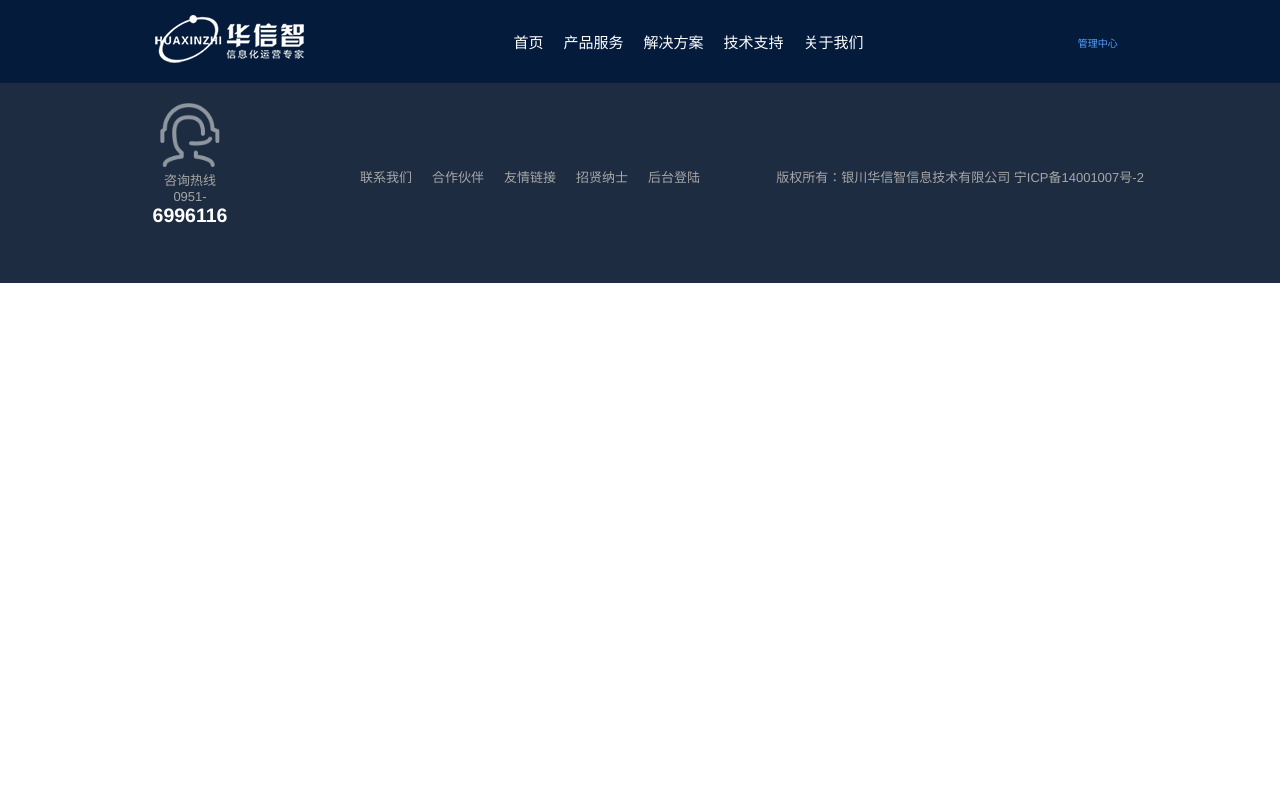
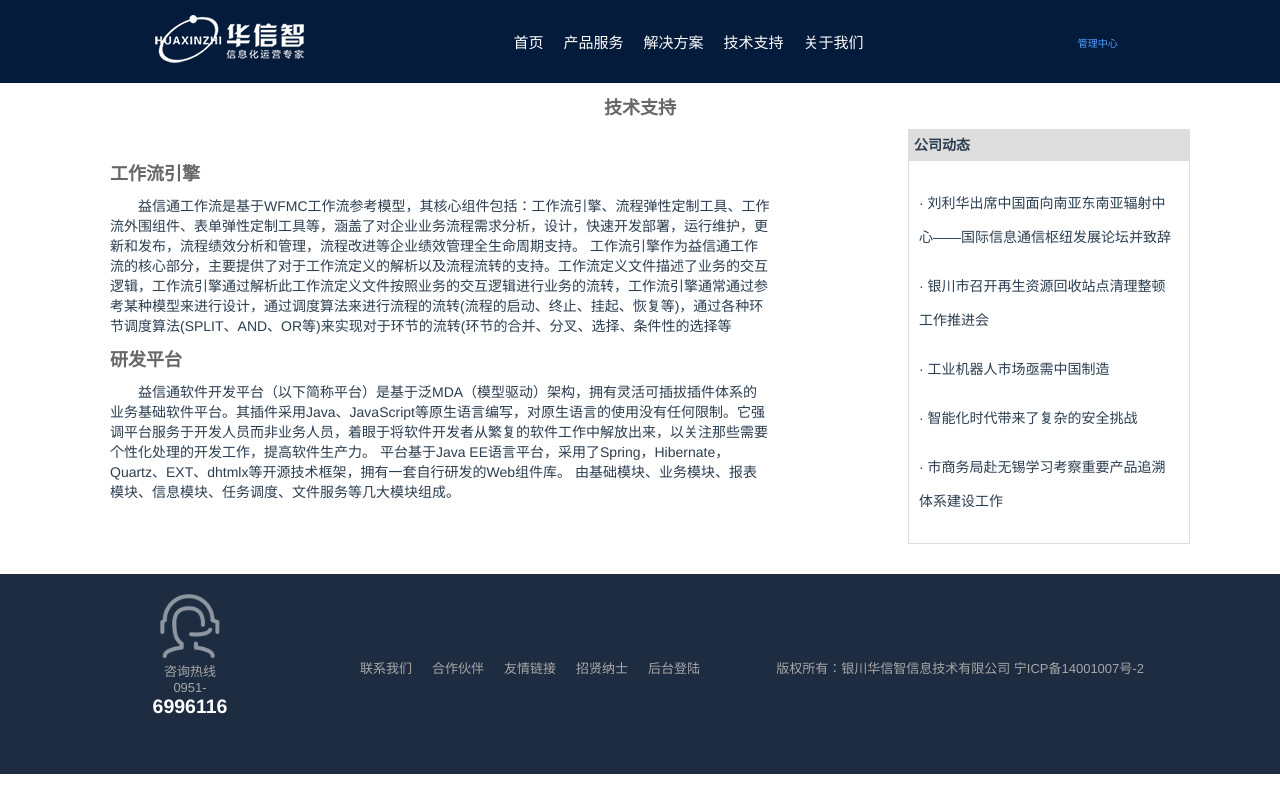
Before and after one commit to RobinYang11/huaxinzhi, a Vue app in the folder hxz/: page /service in a window 1280 px wide. Built offline with nearby package versions, Linux system fonts and the light colour scheme.

Commit message:
增加技术支持模块

```diff
--- /dev/null
+++ b/hxz/src/pages/service.vue
@@ -0,0 +1,104 @@
+<template>
+    <div class="service">
+        <h3>技术支持</h3>
+        <div class="content">
+            <div>
+                <div class="lef">
+                    <h3>工作流引擎</h3>
+                    <div class="p">
+                        益信通工作流是基于WFMC工作流参考模型，其核心组件包括：工作流引擎、流程弹性定制工具、工作流外围组件、表单弹性定制工具等，涵盖了对企业业务流程需求分析，设计，快速开发部署，运行维护，更新和发布，流程绩效分析和管理，流程改进等企业绩效管理全生命周期支持。 工作流引擎作为益信通工作流的核心部分，主要提供了对于工作流定义的解析以及流程流转的支持。工作流定义文件描述了业务的交互逻辑，工作流引擎通过解析此工作流定义文件按照业务的交互逻辑进行业务的流转，工作流引擎通常通过参考某种模型来进行设计，通过调度算法来进行流程的流转(流程的启动、终止、挂起、恢复等)，通过各种环节调度算法(SPLIT、AND、OR等)来实现对于环节的流转(环节的合并、分叉、选择、条件性的选择等
+                    </div>
+                </div>
+                <div class="lef">
+                    <h3>研发平台</h3>
+                    <div class="p">
+                        益信通软件开发平台（以下简称平台）是基于泛MDA（模型驱动）架构，拥有灵活可插拔插件体系的业务基础软件平台。其插件采用Java、JavaScript等原生语言编写，对原生语言的使用没有任何限制。它强调平台服务于开发人员而非业务人员，着眼于将软件开发者从繁复的软件工作中解放出来，以关注那些需要个性化处理的开发工作，提高软件生产力。 平台基于Java EE语言平台，采用了Spring，Hibernate，Quartz、EXT、dhtmlx等开源技术框架，拥有一套自行研发的Web组件库。 由基础模块、业务模块、报表模块、信息模块、任务调度、文件服务等几大模块组成。
+                    </div>
+                </div>
+            </div>
+            <div class="rig">
+                <h4>公司动态</h4>
+                <div class="nr">
+                    <p>· 刘利华出席中国面向南亚东南亚辐射中心——国际信息通信枢纽发展论坛并致辞<p>
+                    <p>· 银川市召开再生资源回收站点清理整顿工作推进会</p>
+                    <p>· 工业机器人市场亟需中国制造</p>
+                    <p>· 智能化时代带来了复杂的安全挑战</p>
+                    <p>· 市商务局赴无锡学习考察重要产品追溯体系建设工作</p>
+                </div>
+            </div>
+        </div>
+    </div>
+</template>
+
+<script>
+    export default {
+    name:"service"
+    }
+</script>
+
+<style lang="less" scoped>
+    .service{
+        width: 100%;
+        overflow: hidden;
+        margin-bottom: 30px;
+        h3{
+            margin: 10px auto;
+            font-size: 18px;
+            font-weight: 600;
+            color: #676767;
+        }
+        .content{
+            width: 1100px;
+            margin: 10px auto;
+            div{
+                 width: 660px;
+                 float: left;
+                 padding: 20px;
+
+                .lef{
+                    width: 100%;
+                    display: block;
+                    padding: 0;
+
+                    h3{
+                        text-align: left;
+                    }
+                    .p{
+                        text-indent: 2em;
+                        font-size: 14px;
+                        text-align: left;
+                        padding: 0;
+                    }
+                }
+            }
+            .rig{
+                padding: 0;
+                width: 280px;
+                float: right;
+                border: 1px solid #ddd;
+                position: relative;
+                display: inline-block;
+                h4{
+                    padding: 0 0 0 5px;
+                    width: 275px;
+                    font-size: 14px;
+                    height: 31px;
+                    line-height: 31px;
+                    text-align: left;
+                    background-color: #ddd;
+                }
+                .nr{
+                    width: 260px;
+                    padding: 10px;
+                    text-align: left;
+                    font-size: 14px;
+
+                  p{
+                    margin: 15px auto;
+                    line-height: 34px;
+                    }
+                }
+            }
+        }
+    }
+</style>
--- a/hxz/src/router/index.js
+++ b/hxz/src/router/index.js
@@ -4,7 +4,7 @@ import home from '@/pages/home'
 import product from '@/pages/product'
 import productDetail from '@/pages/productDetail'
 import solution from '@/pages/solution'
-
+import service from '@/pages/service'
 
 Vue.use(Router)
 
@@ -19,18 +19,24 @@ export default new Router({
     {
       path: '/product',
       name: 'product',
-      component: product,
+      component: product
     },
     {
       path: '/productDetail',
       name: 'productDetail',
-      component: productDetail,
+      component: productDetail
     },
 
     {
       path: '/solution',
       name: 'solution',
       component: solution
+    },
+
+    {
+      path: '/service',
+      name: 'service',
+      component: service
     }
 
   ],
```
